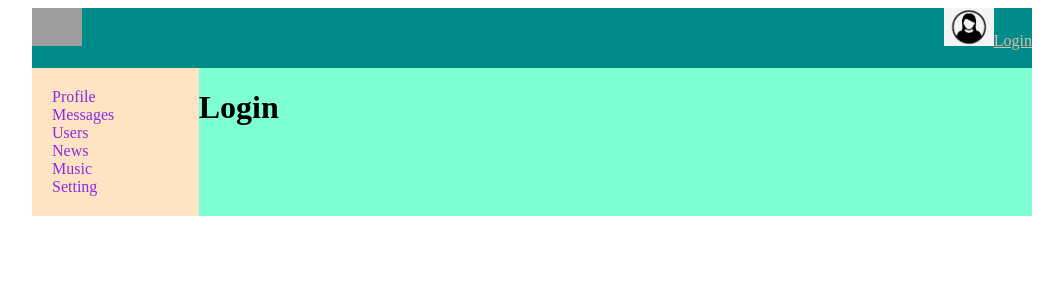
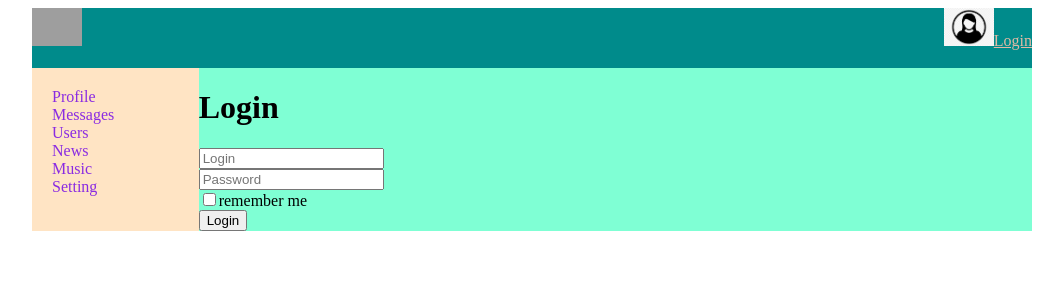
Before and after one commit to YauheniZhukovets/react-samurai, a React (Create React App) app: page /login in a window 1280 px wide. Shown: the top 300 px of the page, without its empty margins (108-1171 px from the left). Built offline with nearby package versions, Linux system fonts and the light colour scheme; no server answers; grey boxes are pictures that could not be loaded.

Commit message:
75. Connected to the project 'redux form'

```diff
--- a/package.json
+++ b/package.json
@@ -13,6 +13,7 @@
     "@types/react-redux": "^7.1.21",
     "@types/react-router": "^5.1.17",
     "@types/react-router-dom": "^5.3.2",
+    "@types/redux-form": "^8.3.3",
     "@types/uuid": "^8.3.3",
     "axios": "^0.24.0",
     "react": "^17.0.2",
@@ -21,6 +22,7 @@
     "react-router-dom": "^6.0.2",
     "react-scripts": "4.0.3",
     "redux": "^4.1.2",
+    "redux-form": "^8.3.8",
     "redux-thunk": "^2.4.1",
     "typescript": "^4.1.2",
     "uuid": "^8.3.2",
--- a/src/App.tsx
+++ b/src/App.tsx
@@ -27,7 +27,7 @@
                     <Route path="/news" element={<News name={'News'}/>}/>
                     <Route path="/music" element={<Music name={'Music'}/>}/>
                     <Route path="/setting" element={<Setting name={'Setting'}/>}/>
-                    <Route path="/login" element={<Login name={'Login'}/>}/>
+                    <Route path="/login" element={<Login/>}/>
                 </Routes>
             </div>
         </div>
--- a/src/Component/Header/HeaderContainer.tsx
+++ b/src/Component/Header/HeaderContainer.tsx
@@ -11,7 +11,7 @@
     isAuth: boolean
 }
 type MapDispatchToProps = {
-    getAuthMeTC: () => void
+    getAuthMeTC: Function
 }
 
 class HeaderContainer extends React.Component<HeaderContainerType, AppStateType> {
--- a/src/Component/Login/Login.tsx
+++ b/src/Component/Login/Login.tsx
@@ -1,11 +1,34 @@
 import React from 'react';
+import {Field, InjectedFormProps, reduxForm} from 'redux-form';
 
-type LoginPropsType = {
-    name: string
+type FormDataType = {
+    login: string
+    password: string
+    rememberMe: boolean
 }
 
-export const Login = (props:LoginPropsType) => {
+const LoginForm: React.FC<InjectedFormProps<FormDataType>> = (props) => {
     return (
-            <h1>{props.name}</h1>
+        <form onSubmit={props.handleSubmit}>
+            <div><Field name={'login'} component={'input'} placeholder={'Login'}/></div>
+            <div><Field name={'password'} component={'input'} placeholder={'Password'}/></div>
+            <div><Field name={'rememberMe'} component={'input'} type={'checkbox'}/>remember me</div>
+            <div>
+                <button type={'submit'}>Login</button>
+            </div>
+        </form>
     );
 };
+
+const LoginReduxForm = reduxForm<FormDataType>({form: 'login'})(LoginForm)
+
+export const Login = () => {
+    const onSubmit = (formData: FormDataType) => {
+        console.log(formData)
+    }
+
+    return <div>
+        <h1>Login</h1>
+        <LoginReduxForm onSubmit={onSubmit}/>
+    </div>
+}
--- a/src/Redux/reduxStore.ts
+++ b/src/Redux/reduxStore.ts
@@ -5,13 +5,16 @@
 import {UsersReducer} from './usersReducer';
 import {authReducer} from './authReducer';
 import thunk from 'redux-thunk';
+import { reducer as formReducer } from 'redux-form'
+
 
 
 const rootReducer = combineReducers({
     profilePage: ProfileReducer,
     dialogsPage: DialogsReducer,
     usersPage: UsersReducer,
-    auth:authReducer
+    auth:authReducer,
+    form: formReducer
 })
 
 export type AppStateType = ReturnType<typeof rootReducer>
```
Also changed, not shown: src/Component/Navbar/Navbar.tsx (+2 -25 lines), 1 other file (tests, documents, lock files or other folders).
